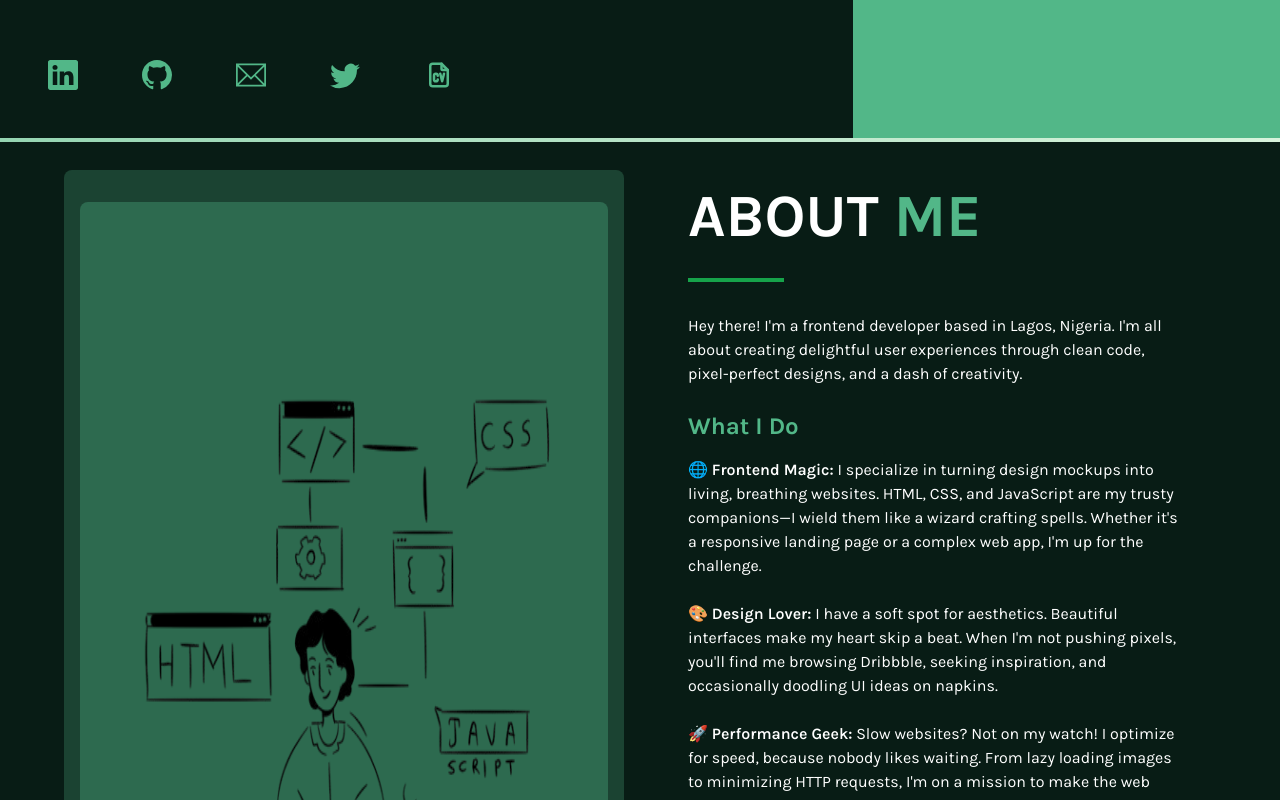
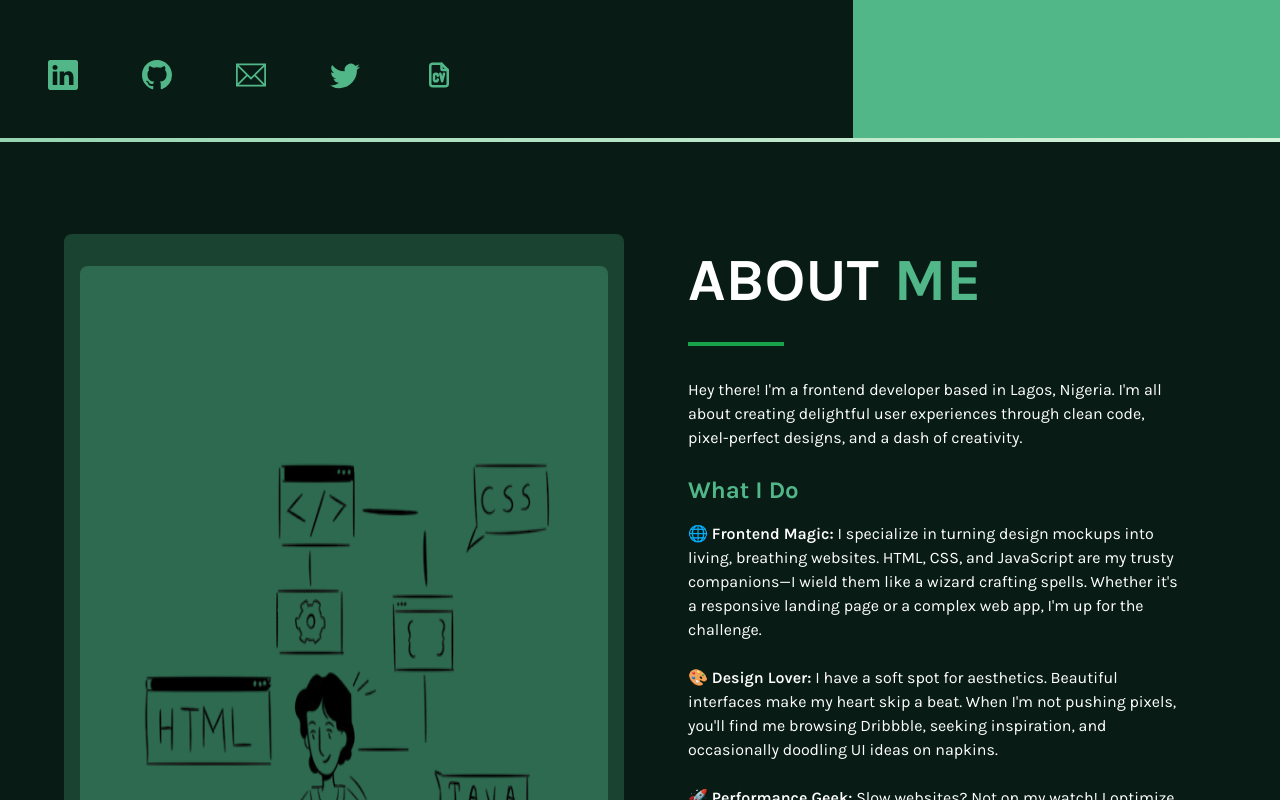
Before and after one commit to nolimits20/my-portfolio, a Next.js app: page / in a window 1280 px wide. Shown: the part 1040-1840 px from the top of the page. Built offline with nearby package versions, Linux system fonts and the light colour scheme.

Commit message:
fix: anchor nav

```diff
--- a/src/app/component/About.jsx
+++ b/src/app/component/About.jsx
@@ -28,7 +28,7 @@ const About = () => {
   }, [controlsLeft, controlsRight, inView]);
 
   return (
-    <div ref={ref} className='bg-[#081C15] min-h-screen w-full relative flex flex-col md:flex-row md:px-12 overflow-x-hidden' id='about'>
+    <div id='about' ref={ref} className='bg-[#081C15] min-h-screen w-full relative flex flex-col md:flex-row md:px-12 overflow-x-hidden pt-16'>
       <div className='absolute top-0 left-0 right-0 h-1 bg-gradient-to-r from-[#95D5B2] from-67% to-[#D8F3DC] to-33%'></div>
 
       {/* Left side double-layer container */}
--- a/src/app/component/Contact.jsx
+++ b/src/app/component/Contact.jsx
@@ -62,7 +62,7 @@ const Contact = () => {
 
   return (
     <motion.div
-      className='bg-[#081C15] min-h-screen w-full relative p-4 lg:p-8 flex flex-col lg:flex-row items-center justify-center'
+      className='bg-[#081C15] min-h-screen w-full relative p-4 lg:p-8 flex flex-col lg:flex-row items-center justify-center pt-8'
       id='contact'
       variants={containerVariants}
       initial="hidden"
--- a/src/app/component/Project.jsx
+++ b/src/app/component/Project.jsx
@@ -19,6 +19,7 @@ const ProjectCard = ({ project, index }) => {
       animate={inView ? { opacity: 1, y: 0 } : { opacity: 0, y: 50 }}
       transition={{ duration: 0.8, delay: index * 0.2, ease:'easeOut' }}
       className='rounded-lg overflow-hidden relative mb-8 bg-[#081C15]'
+
     >
       <h2 className='text-white text-lg font-semibold p-4'>{project.name}</h2>
       <div className='w-full h-64 sm:h-72 md:h-80 relative'>
@@ -43,7 +44,7 @@ const ProjectCard = ({ project, index }) => {
 
 const Project = () => {
   return (
-    <div className='bg-[#081C15] min-h-screen w-full relative p-4 sm:p-8'>
+    <div id='project' className='bg-[#081C15] min-h-screen w-full relative p-4 sm:p-8'>
       <div className='absolute top-0 left-0 right-0 h-1 bg-gradient-to-r from-[#9baca2] from-67% to-[#a7cead] to-33%'></div>
       <h1 className='text-[#52B788] font-bold text-2xl sm:text-3xl px-4 sm:px-12 mt-8 sm:mt-16 mb-8 sm:mb-12 tracking-widest uppercase border-b border-[#52B788] pb-4'>Projects</h1>
 
--- a/src/app/component/Skills.jsx
+++ b/src/app/component/Skills.jsx
@@ -18,7 +18,7 @@ const SkillIcon = ({ children, label }) => {
 
 const Skills = () => {
   return (
-    <div className='bg-[#081C15] min-h-screen w-full relative' id='skills'>
+    <div className='bg-[#081C15] min-h-screen w-full relative pt-12' id='skills'>
       <div className='absolute top-0 left-0 right-0 h-1 bg-gradient-to-r from-[#9baca2] from-67% to-[#a7cead] to-33%'></div>
       <div className='flex flex-col sm:flex-row items-center justify-between px-4 sm:px-8 md:px-12 lg:px-16 pt-8 sm:pt-12 md:pt-16'>
         <h1 className='text-2xl sm:text-3xl md:text-4xl text-white font-bold tracking-wide mb-4 sm:mb-0'><span className='text-[#52B788]'>MY</span> SKILLS</h1>
```
Lines whose indentation alone changed are shown as unchanged.
